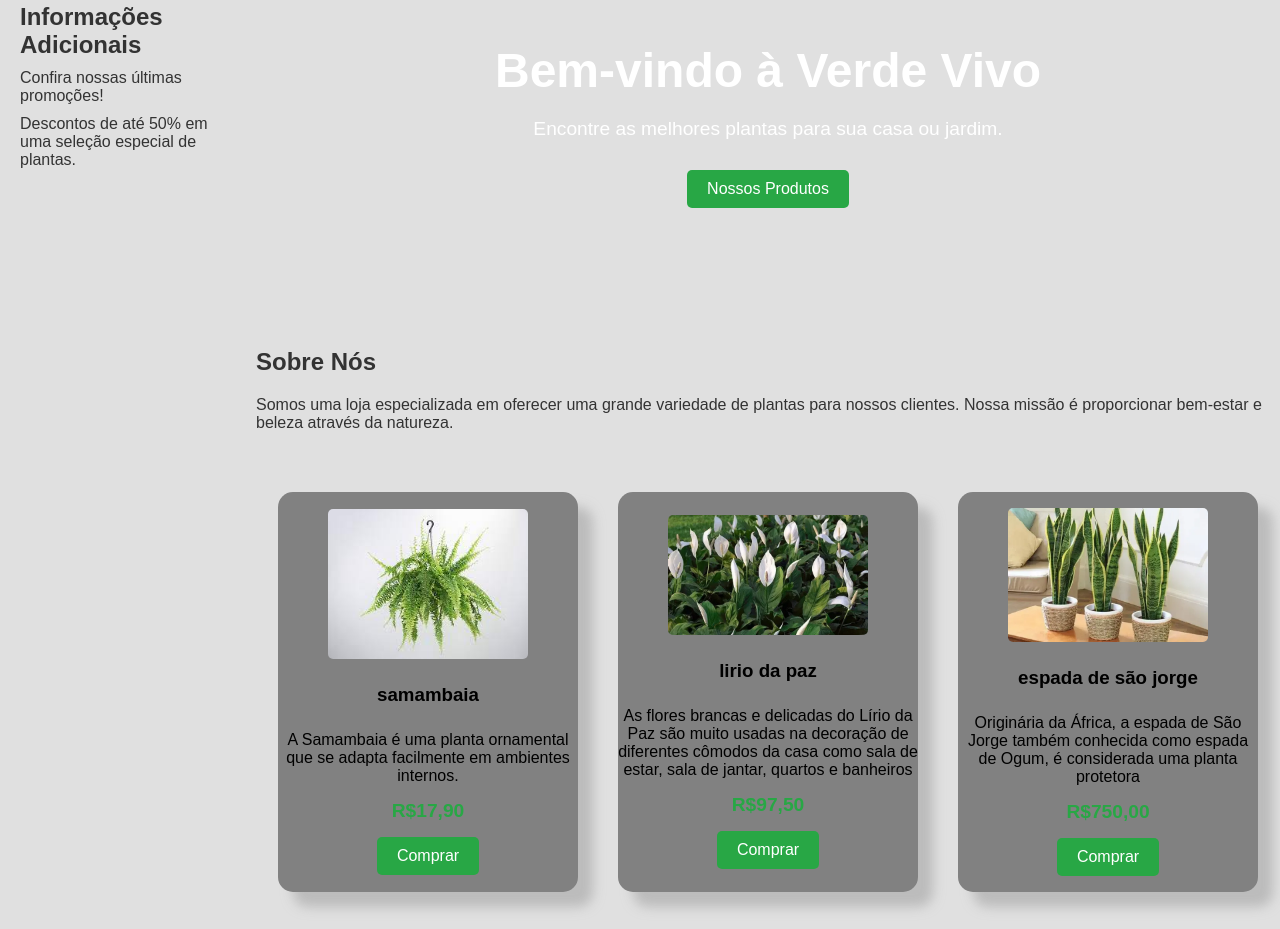
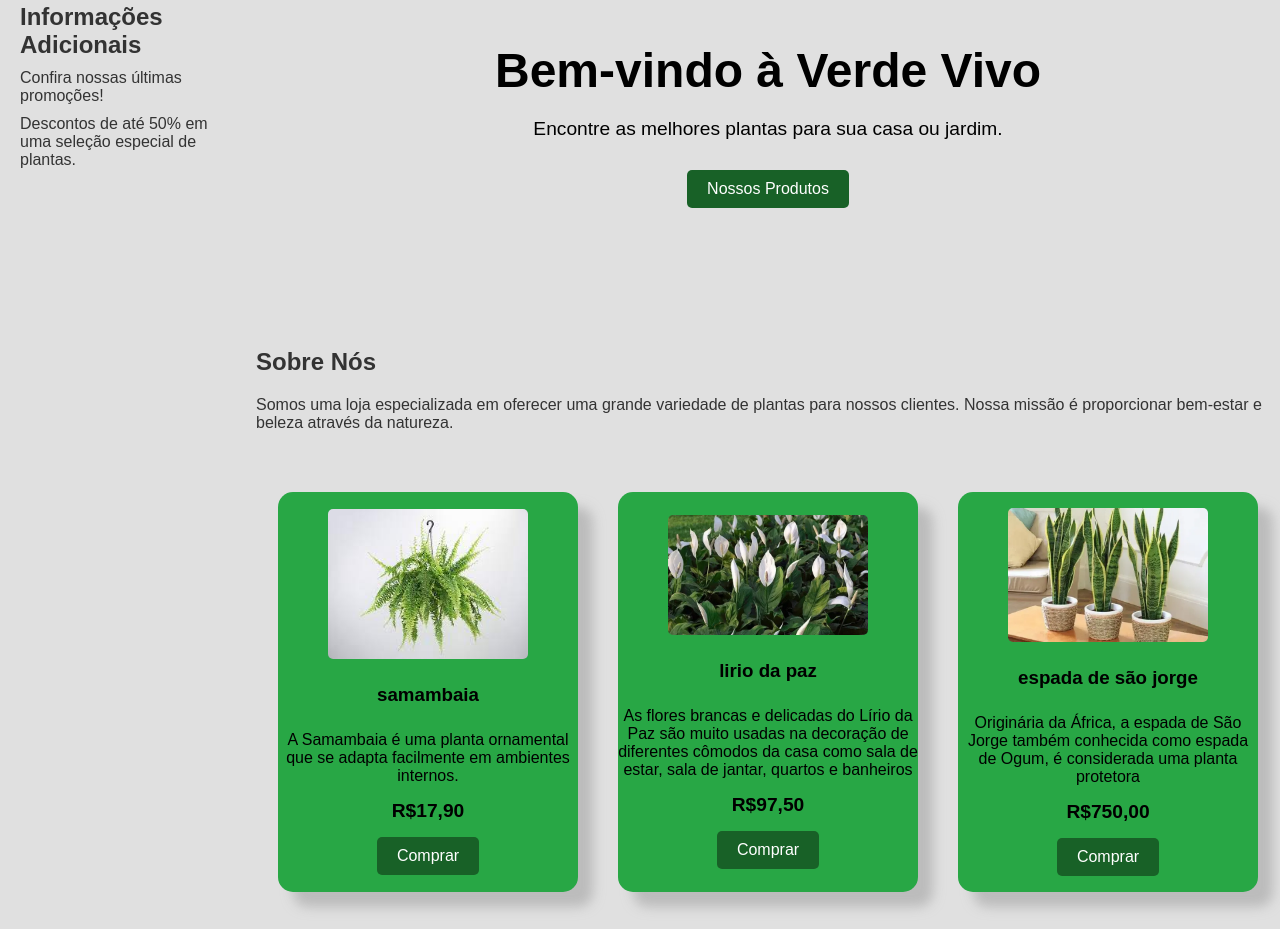
Before and after one commit to eduardocheslackidurante/primeira-loja, a plain HTML site: page index.html in a window 1280 px wide. Shown: the part 405-1334 px from the top of the page. Drawn offline with Linux system fonts and the light colour scheme.

Commit message:
Add files via upload

```diff
--- a/css/cadastro.css
+++ b/css/cadastro.css
@@ -6,7 +6,6 @@
 }
 
 .form-cadastro {
-    width: 300px;
     padding: 20px;
     border: 1px solid #ccc;
     border-radius: 5px;
@@ -15,6 +14,7 @@
 
 .form-group {
     margin-bottom: 15px;
+    width: 300px;
 }
 
 .form-group label {
@@ -23,7 +23,7 @@
 }
 
 .form-group input {
-    width: 100%;
+    width: 280px;
     padding: 8px;
     border: 1px solid #ccc;
     border-radius: 3px;
--- a/css/style.css
+++ b/css/style.css
@@ -41,7 +41,7 @@ body {
 .card {
    margin: 20px;
    border-radius: 15px;
-   background-color: #818181;
+   background-color: #28a745;
    justify-content: center;
    align-items: center;
    width: 300px;
@@ -72,7 +72,7 @@ body {
 .card .price {
    font-size: 1.2em;
    font-weight: bold;
-   color: #28a745;
+   color: #000000;
 }
 
 .card h3 {
@@ -238,7 +238,7 @@ h2 {
 #banner {
    background-image: url('imagens/banner.jpg');
    background-size: cover;
-   color: #fff;
+   color: #000000;
    text-align: center;
    padding: 100px 0;
 }
@@ -255,13 +255,12 @@ h2 {
 
 .btn {
    display: inline-block;
-   background-color: #28a745;
+   background-color: #186127;
    color: #fff;
    padding: 10px 20px;
    border: none;
    border-radius: 5px;
    text-decoration: none;
-   transition: background-color 0.3s ease;
 }
 
 .btn:hover {
```
